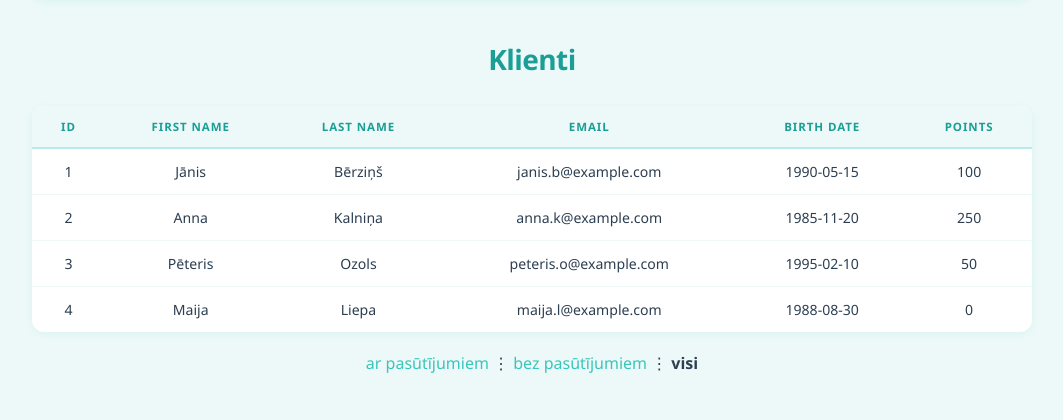
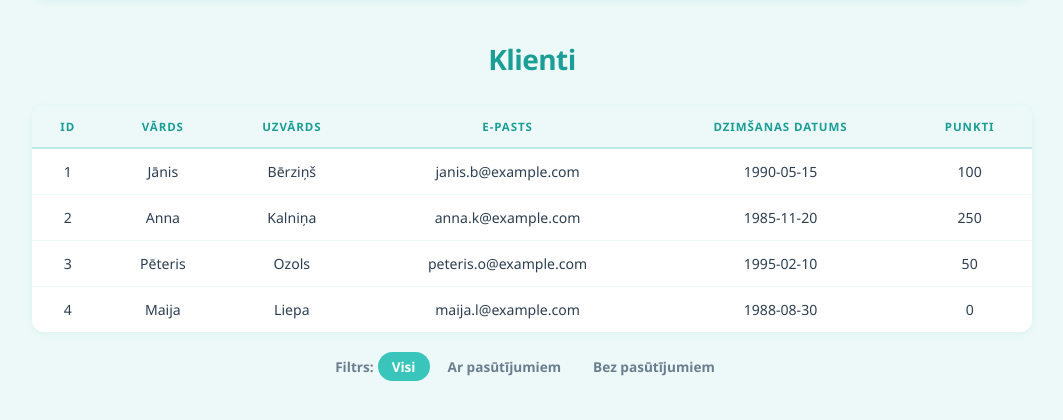
Before and after one commit to 1chocolateicecream/php-21-04-2026, a PHP site: page /customers in a window 1280 px wide. Shown: the part 56-476 px from the top of the page, without its empty margins (108-1171 px from the left). Run offline with PHP 8.4, Linux system fonts and the light colour scheme; data comes from the database, SQL or seed files in the repository.

Commit message:
21. uzd (Veiciet modeļu refaktorēšanu tā, lai no katra datubāzes atgrieztā ieraksta tiktu izveidota modeļa klases instance) + fixed bugs

```diff
--- a/public/style.css
+++ b/public/style.css
@@ -1,21 +1,25 @@
 :root {
-    --teal:       #39C5BB;
-    --teal-dark:  #1a9e96;
+    --teal: #39C5BB;
+    --teal-dark: #1a9e96;
     --teal-light: #b8eae8;
-    --teal-pale:  #edf9f8;
-    --pink:       #F4AACF;
+    --teal-pale: #edf9f8;
+    --pink: #F4AACF;
     --pink-light: #fde8f2;
-    --text:       #2c3e50;
-    --muted:      #6b7e8f;
-    --border:     #d8f0ee;
-    --white:      #ffffff;
-    --shadow-sm:  0 2px 8px rgba(57,197,187,.10);
-    --shadow-md:  0 6px 24px rgba(57,197,187,.16);
-    --r:          12px;
-    --r-sm:       8px;
+    --text: #2c3e50;
+    --muted: #6b7e8f;
+    --border: #d8f0ee;
+    --white: #ffffff;
+    --shadow-sm: 0 2px 8px rgba(57, 197, 187, .10);
+    --shadow-md: 0 6px 24px rgba(57, 197, 187, .16);
+    --r: 12px;
+    --r-sm: 8px;
 }
 
-* { box-sizing: border-box; margin: 0; padding: 0; }
+* {
+    box-sizing: border-box;
+    margin: 0;
+    padding: 0;
+}
 
 body {
     font-family: 'Segoe UI', system-ui, -apple-system, sans-serif;
@@ -94,8 +98,13 @@ h1 {
     box-shadow: var(--shadow-md);
 }
 
-.stat-card.customers { border-top: 4px solid var(--teal); }
-.stat-card.orders    { border-top: 4px solid var(--pink); }
+.stat-card.customers {
+    border-top: 4px solid var(--teal);
+}
+
+.stat-card.orders {
+    border-top: 4px solid var(--pink);
+}
 
 .stat-card h2 {
     font-size: .75rem;
@@ -105,8 +114,13 @@ h1 {
     margin-bottom: 12px;
 }
 
-.stat-card.customers h2 { color: var(--teal); }
-.stat-card.orders h2    { color: var(--pink); }
+.stat-card.customers h2 {
+    color: var(--teal);
+}
+
+.stat-card.orders h2 {
+    color: var(--pink);
+}
 
 .stat-number {
     font-size: 2.8rem;
@@ -132,7 +146,7 @@ h1 {
     max-width: 800px;
     border-radius: 20px;
     border: 3px solid var(--teal-light);
-    box-shadow: 0 10px 48px rgba(57,197,187,.22);
+    box-shadow: 0 10px 48px rgba(57, 197, 187, .22);
 }
 
 /* ── Filter bar ──────────────────────────────── */
@@ -172,7 +186,8 @@ table {
     box-shadow: var(--shadow-sm);
 }
 
-th, td {
+th,
+td {
     padding: 13px 16px;
     text-align: center;
     font-size: .88rem;
@@ -188,9 +203,17 @@ th {
     border-bottom: 2px solid var(--teal-light);
 }
 
-td { border-bottom: 1px solid var(--teal-pale); }
-tr:last-child td { border-bottom: none; }
-tr:hover td { background: #f5fdfc; }
+td {
+    border-bottom: 1px solid var(--teal-pale);
+}
+
+tr:last-child td {
+    border-bottom: none;
+}
+
+tr:hover td {
+    background: #f5fdfc;
+}
 
 /* ── Status badges ───────────────────────────── */
 .status-badge {
@@ -203,23 +226,27 @@ tr:hover td { background: #f5fdfc; }
     letter-spacing: .06em;
 }
 
-.status-new       { background: #e8f4fd; color: #2980b9; }
-.status-paid      { background: var(--teal-pale); color: var(--teal-dark); }
-.status-delivered { background: #f0fde8; color: #27ae60; }
+.status-new {
+    background: #e8f4fd;
+    color: #2980b9;
+}
+
+.status-paid {
+    background: var(--teal-pale);
+    color: var(--teal-dark);
+}
+
+.status-delivered {
+    background: #f0fde8;
+    color: #27ae60;
+}
 
 /* ── Miku order image ────────────────────────── */
 .miku-img {
     border-radius: var(--r-sm);
     border: 2px solid var(--pink);
-    box-shadow: 0 2px 8px rgba(244,170,207,.3);
+    box-shadow: 0 2px 8px rgba(244, 170, 207, .3);
     transition: transform .2s;
-    cursor: zoom-in;
-}
-
-.miku-img:hover {
-    transform: scale(2);
-    position: relative;
-    z-index: 10;
 }
 
 /* ── Form ────────────────────────────────────── */
@@ -232,7 +259,9 @@ tr:hover td { background: #f5fdfc; }
     box-shadow: var(--shadow-md);
 }
 
-.form-group { margin-bottom: 20px; }
+.form-group {
+    margin-bottom: 20px;
+}
 
 .form-group label {
     display: block;
@@ -263,10 +292,13 @@ tr:hover td { background: #f5fdfc; }
 .form-group select:focus,
 .form-group textarea:focus {
     border-color: var(--teal);
-    box-shadow: 0 0 0 3px rgba(57,197,187,.12);
+    box-shadow: 0 0 0 3px rgba(57, 197, 187, .12);
 }
 
-.form-group textarea { resize: vertical; min-height: 88px; }
+.form-group textarea {
+    resize: vertical;
+    min-height: 88px;
+}
 
 /* ── Buttons ─────────────────────────────────── */
 .btn {
@@ -284,7 +316,9 @@ tr:hover td { background: #f5fdfc; }
     transition: transform .15s, box-shadow .15s, background .15s, color .15s;
 }
 
-.btn:active { transform: scale(.97); }
+.btn:active {
+    transform: scale(.97);
+}
 
 .btn-primary {
     background: var(--teal);
@@ -292,12 +326,12 @@ tr:hover td { background: #f5fdfc; }
     width: 100%;
     padding: 13px;
     font-size: .95rem;
-    box-shadow: 0 4px 16px rgba(57,197,187,.35);
+    box-shadow: 0 4px 16px rgba(57, 197, 187, .35);
 }
 
 .btn-primary:hover {
     background: var(--teal-dark);
-    box-shadow: 0 6px 22px rgba(57,197,187,.45);
+    box-shadow: 0 6px 22px rgba(57, 197, 187, .45);
     text-decoration: none;
     color: var(--white);
 }
@@ -314,14 +348,23 @@ tr:hover td { background: #f5fdfc; }
     color: var(--white);
     border-color: var(--teal);
     text-decoration: none;
-    box-shadow: 0 4px 14px rgba(57,197,187,.3);
+    box-shadow: 0 4px 14px rgba(57, 197, 187, .3);
 }
 
 /* ── Links / misc ────────────────────────────── */
-a { color: var(--teal); text-decoration: none; }
-a:hover { text-decoration: underline; }
+a {
+    color: var(--teal);
+    text-decoration: none;
+}
 
-.back-link { margin-top: 20px; font-size: .88rem; }
+a:hover {
+    text-decoration: underline;
+}
+
+.back-link {
+    margin-top: 20px;
+    font-size: .88rem;
+}
 
 /* ── Lists (customers page etc.) ─────────────── */
 ul {
@@ -340,7 +383,10 @@ li {
     box-shadow: var(--shadow-sm);
 }
 
-li ul { width: 100%; margin-top: 10px; }
+li ul {
+    width: 100%;
+    margin-top: 10px;
+}
 
 li ul li {
     background: var(--teal-pale);
--- a/src/controllers/OrderController.php
+++ b/src/controllers/OrderController.php
@@ -37,11 +37,11 @@ class OrderController {
             }
 
             $data = [
-                'order_date' => $_POST['order_date'],
-                'status' => $_POST['status'],
-                'comment' => $_POST['comment'],
+                'order_date'  => $_POST['order_date'],
+                'status'      => $_POST['status'],
+                'comment'     => $_POST['comment'] ?? null,
                 'customer_id' => $_POST['customer_id'],
-                'image' => $imagePath
+                'image'       => $imagePath
             ];
 
             if (Order::create($data)) {
--- a/src/models/Customer.php
+++ b/src/models/Customer.php
@@ -1,12 +1,21 @@
 <?php
 
 require_once __DIR__ . '/../../db/DB.php';
+require_once __DIR__ . '/Order.php';
 
 class Customer {
+    public int $id;
+    public string $first_name;
+    public string $last_name;
+    public string $email;
+    public ?string $birth_date;
+    public int $points;
+    public array $orders = [];
 
     public static function all(): array {
-        $stmt = DB::query("SELECT customer_id AS id, first_name, last_name, email, birth_date, points FROM customers");
-        return $stmt->fetchAll();
+        $pdo = DB::connect();
+        $stmt = $pdo->query("SELECT customer_id AS id, first_name, last_name, email, birth_date, points FROM customers");
+        return $stmt->fetchAll(PDO::FETCH_CLASS, self::class);
     }
 
     public static function allWithOrders(bool $onlyWithOrders = false): array {
@@ -20,32 +29,32 @@ class Customer {
             $sql .= " LEFT JOIN orders o ON c.customer_id = o.customer_id";
         }
 
-        $stmt = DB::query($sql);
-        $rows = $stmt->fetchAll();
+        $pdo = DB::connect();
+        $stmt = $pdo->query($sql);
+        $rows = $stmt->fetchAll(PDO::FETCH_ASSOC);
 
         $customers = [];
         foreach ($rows as $row) {
             $cid = $row['id'];
             if (!isset($customers[$cid])) {
-                $customers[$cid] = [
-                    'id' => $row['id'],
-                    'first_name' => $row['first_name'],
-                    'last_name' => $row['last_name'],
-                    'email' => $row['email'],
-                    'birth_date' => $row['birth_date'],
-                    'points' => $row['points'],
-                    'orders' => []
-                ];
+                $customer = new self();
+                $customer->id = (int)$row['id'];
+                $customer->first_name = $row['first_name'];
+                $customer->last_name = $row['last_name'];
+                $customer->email = $row['email'];
+                $customer->birth_date = $row['birth_date'];
+                $customer->points = (int)$row['points'];
+                $customers[$cid] = $customer;
             }
             if ($row['order_id']) {
-                $customers[$cid]['orders'][] = [
-                    'id' => $row['order_id'],
-                    'date' => $row['order_date'],
-                    'status' => $row['status'],
-                    'comment' => $row['comment'],
-                    'image' => $row['image'],
-                    'shipping_date' => $row['shipping_date'],
-                ];
+                $order = new Order();
+                $order->id = (int)$row['order_id'];
+                $order->order_date = $row['order_date'];
+                $order->status = $row['status'];
+                $order->comment = $row['comment'];
+                $order->image = $row['image'];
+                $order->shipping_date = $row['shipping_date'];
+                $customers[$cid]->orders[] = $order;
             }
         }
         return array_values($customers);
@@ -56,8 +65,9 @@ class Customer {
                 FROM customers c
                 LEFT JOIN orders o ON c.customer_id = o.customer_id
                 WHERE o.order_id IS NULL";
-        $stmt = DB::query($sql);
-        return $stmt->fetchAll();
+        $pdo = DB::connect();
+        $stmt = $pdo->query($sql);
+        return $stmt->fetchAll(PDO::FETCH_CLASS, self::class);
     }
 
     public static function count(): int {
--- a/src/models/Order.php
+++ b/src/models/Order.php
@@ -3,10 +3,21 @@
 require_once __DIR__ . '/../../db/DB.php';
 
 class Order {
+    public int $id;
+    public string $order_date;
+    public string $status;
+    public ?string $comment;
+    public ?string $image;
+    public ?string $shipping_date;
+    public int $customer_id;
+
+    // Joined fields
+    public ?string $first_name = null;
+    public ?string $last_name = null;
 
     public static function all(?string $status = null): array {
         $sql = "SELECT o.order_id AS id, o.order_date, o.status, o.comment, o.image, o.shipping_date,
-                       c.first_name, c.last_name
+                       c.first_name, c.last_name, o.customer_id
                 FROM orders o
                 JOIN customers c ON o.customer_id = c.customer_id";
 
@@ -19,7 +30,7 @@ class Order {
             $stmt = $pdo->query($sql);
         }
 
-        return $stmt->fetchAll();
+        return $stmt->fetchAll(PDO::FETCH_CLASS, self::class);
     }
 
     public static function count(): int {
--- a/src/views/customers.php
+++ b/src/views/customers.php
@@ -1,5 +1,5 @@
 <!DOCTYPE html>
-<html lang="en">
+<html lang="lv">
 <head>
     <meta charset="UTF-8">
     <meta name="viewport" content="width=device-width, initial-scale=1.0">
@@ -11,24 +11,28 @@
     <?php include 'nav.php'; ?>
     <h1>Klienti</h1>
 
-    <?php if (isset($_GET['with-orders']) && $_GET['with-orders'] === 'full'): ?>
+    <?php $currentFilter = $_GET['with-orders'] ?? 'all'; ?>
+
+    <?php if ($currentFilter === 'full'): ?>
         <ul>
             <?php foreach ($customers as $customer): ?>
                 <li>
-                    <strong><?php echo htmlspecialchars($customer['first_name'] . ' ' . $customer['last_name']); ?></strong>
-                    (<?php echo htmlspecialchars($customer['email']); ?>)
-                    <?php if (!empty($customer['orders'])): ?>
+                    <strong><?php echo htmlspecialchars($customer->first_name . ' ' . $customer->last_name); ?></strong>
+                    (<?php echo htmlspecialchars($customer->email); ?>)
+                    <?php if (!empty($customer->orders)): ?>
                         <ul>
-                            <?php foreach ($customer['orders'] as $order): ?>
+                            <?php foreach ($customer->orders as $order): ?>
                                 <li>
-                                    Pasūtījums #<?php echo htmlspecialchars($order['id']); ?>
-                                    (<?php echo htmlspecialchars($order['date']); ?>) -
-                                    <?php echo htmlspecialchars($order['status']); ?>
-                                    <?php if ($order['shipping_date']): ?>
-                                        | Piegāde: <?php echo htmlspecialchars($order['shipping_date']); ?>
+                                    Pasūtījums #<?php echo htmlspecialchars($order->id); ?>
+                                    (<?php echo htmlspecialchars($order->order_date); ?>) —
+                                    <span class="status-badge status-<?php echo htmlspecialchars($order->status); ?>">
+                                        <?php echo htmlspecialchars($order->status); ?>
+                                    </span>
+                                    <?php if ($order->shipping_date): ?>
+                                        | Piegāde: <?php echo htmlspecialchars($order->shipping_date); ?>
                                     <?php endif; ?>
-                                    <?php if ($order['image']): ?>
-                                        <br><img src="/<?php echo htmlspecialchars($order['image']); ?>" alt="order" width="40" class="miku-img" style="margin-top: 5px;">
+                                    <?php if ($order->image): ?>
+                                        <br><img src="/<?php echo htmlspecialchars($order->image); ?>" alt="order" width="40" class="miku-img">
                                     <?php endif; ?>
                                 </li>
                             <?php endforeach; ?>
@@ -41,52 +45,36 @@
         </ul>
     <?php else: ?>
         <table>
+            <thead>
                 <tr>
                     <th>ID</th>
-                <th>First Name</th>
-                <th>Last Name</th>
-                <th>Email</th>
-                <th>Birth Date</th>
-                <th>Points</th>
+                    <th>Vārds</th>
+                    <th>Uzvārds</th>
+                    <th>E-pasts</th>
+                    <th>Dzimšanas datums</th>
+                    <th>Punkti</th>
                 </tr>
+            </thead>
+            <tbody>
                 <?php foreach ($customers as $customer): ?>
                 <tr>
-                <td><?php echo htmlspecialchars($customer['id']); ?></td>
-                <td><?php echo htmlspecialchars($customer['first_name']); ?></td>
-                <td><?php echo htmlspecialchars($customer['last_name']); ?></td>
-                <td><?php echo htmlspecialchars($customer['email']); ?></td>
-                <td><?php echo htmlspecialchars($customer['birth_date']); ?></td>
-                <td><?php echo htmlspecialchars($customer['points']); ?></td>
+                    <td><?php echo htmlspecialchars($customer->id); ?></td>
+                    <td><?php echo htmlspecialchars($customer->first_name); ?></td>
+                    <td><?php echo htmlspecialchars($customer->last_name); ?></td>
+                    <td><?php echo htmlspecialchars($customer->email); ?></td>
+                    <td><?php echo htmlspecialchars($customer->birth_date ?? '—'); ?></td>
+                    <td><?php echo htmlspecialchars($customer->points); ?></td>
                 </tr>
                 <?php endforeach; ?>
+            </tbody>
         </table>
     <?php endif; ?>
 
-    <p style="margin-top: 20px;">
-        <?php
-            $currentFilter = $_GET['with-orders'] ?? 'all';
-        ?>
-        <?php if ($currentFilter === 'full'): ?>
-            <strong>ar pasūtījumiem</strong>
-        <?php else: ?>
-            <a href="/customers?with-orders=full">ar pasūtījumiem</a>
-        <?php endif; ?>
-
-        &#8942;
-
-        <?php if ($currentFilter === 'none'): ?>
-            <strong>bez pasūtījumiem</strong>
-        <?php else: ?>
-            <a href="/customers?with-orders=none">bez pasūtījumiem</a>
-        <?php endif; ?>
-
-        &#8942;
-
-        <?php if ($currentFilter === 'all'): ?>
-            <strong>visi</strong>
-        <?php else: ?>
-            <a href="/customers">visi</a>
-        <?php endif; ?>
-    </p>
+    <div class="filter-bar" style="margin-top: 20px;">
+        <span>Filtrs:</span>
+        <a href="/customers" class="<?php echo $currentFilter === 'all' ? 'active' : ''; ?>">Visi</a>
+        <a href="/customers?with-orders=full" class="<?php echo $currentFilter === 'full' ? 'active' : ''; ?>">Ar pasūtījumiem</a>
+        <a href="/customers?with-orders=none" class="<?php echo $currentFilter === 'none' ? 'active' : ''; ?>">Bez pasūtījumiem</a>
+    </div>
 </body>
 </html>
--- a/src/views/order_create.php
+++ b/src/views/order_create.php
@@ -33,8 +33,8 @@
                 <select id="customer_id" name="customer_id" required>
                     <option value="">— Izvēlieties klientu —</option>
                     <?php foreach ($customers as $customer): ?>
-                        <option value="<?php echo $customer['id']; ?>">
-                            <?php echo htmlspecialchars($customer['first_name'] . ' ' . $customer['last_name']); ?>
+                        <option value="<?php echo $customer->id; ?>">
+                            <?php echo htmlspecialchars($customer->first_name . ' ' . $customer->last_name); ?>
                         </option>
                     <?php endforeach; ?>
                 </select>
```
Also changed, not shown: src/views/orders.php (+9 -9 lines). Lines whose indentation alone changed are shown as unchanged.
